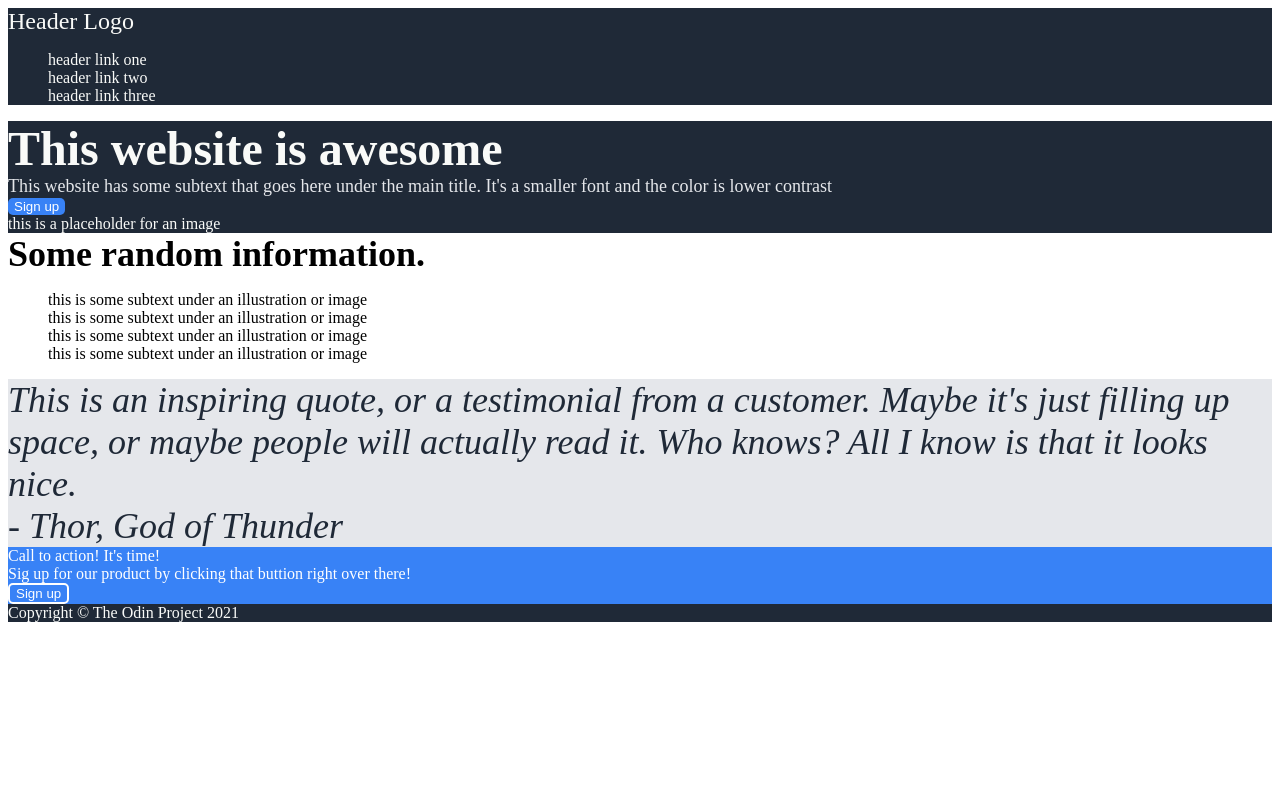
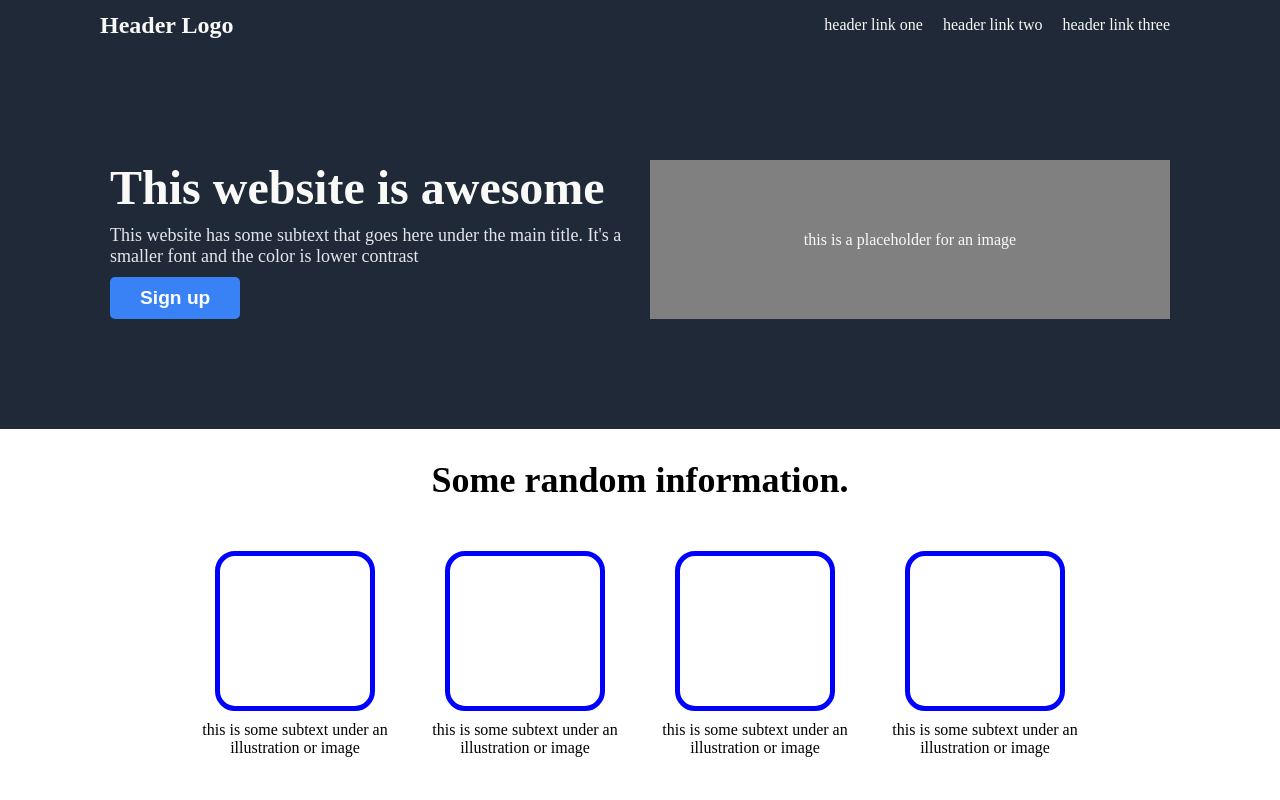
Before and after one commit to henriquemrs85/odin-landing-page, a plain HTML site: page index.html in a window 1280 px wide. Shown: the top 800 px of the page. Drawn offline with Linux system fonts and the light colour scheme.

Commit message:
feat: style site with flex

```diff
--- a/index.html
+++ b/index.html
@@ -30,10 +30,10 @@
         <div class="information">
             <div class="information-title">Some random information.</div>
             <ul class="information-images">
-                <li><div></div>this is some subtext under an illustration or image</li>
-                <li><div></div>this is some subtext under an illustration or image</li>
-                <li><div></div>this is some subtext under an illustration or image</li>
-                <li><div></div>this is some subtext under an illustration or image</li>
+                <li><div class="information-image"></div>this is some subtext under an illustration or image</li>
+                <li><div class="information-image"></div>this is some subtext under an illustration or image</li>
+                <li><div class="information-image"></div>this is some subtext under an illustration or image</li>
+                <li><div class="information-image"></div>this is some subtext under an illustration or image</li>
             </ul>
         </div>
         <div class="quote">
--- a/style.css
+++ b/style.css
@@ -1,5 +1,13 @@
 ul {
     list-style-type: none;
+}
+
+body {
+    margin: 0;
+}
+
+.header, .footer {
+    padding: 0 100px;
 }
 
 .header, .presentation, .footer {
@@ -7,8 +15,35 @@ ul {
     color: #F9FAF8;
 }
 
+.header {
+    display: flex;
+    align-items: center;
+    justify-content: space-between;
+}
+
 .header-logo {
     font-size: 24px;
+    font-weight: bold;
+}
+
+.header-links {
+    display: flex;
+    justify-content: space-between;
+}
+
+.header-links li {
+    margin: auto 10px;
+}
+
+.presentation {
+    display: flex;
+    align-items: stretch;
+    padding: 100px;
+}
+
+.presentation > div {
+    flex: 1;
+    margin: 10px;
 }
 
 .presentation-message-title {
@@ -19,8 +54,45 @@ ul {
 .presentation-message-text {
     font-size: 18px;
     color: #E5E7EB;
+    margin: 10px 0;
 }
 
+.presentation-image {
+    display: flex;
+    align-items: center;
+    justify-content: center;
+    background-color: gray;
+}
+
+.information {
+    display: flex;
+    flex-direction: column;
+    align-items: center;
+    margin: 30px;
+}
+
+.information-images {
+    display: flex;
+    justify-content: center;
+    padding: 0 150px;
+    margin: 50px auto;
+}
+
+.information-images li {
+    display: flex;
+    flex-direction: column;
+    align-items: center;
+    text-align: center;
+    margin: 0 10px;
+}
+
+.information-image {
+    height: 150px;
+    width: 150px;
+    border: 5px solid blue;
+    border-radius: 20px;
+    margin-bottom: 10px;
+}
 .information-title {
     font-size: 36px;
     font-weight: 900;
@@ -32,18 +104,47 @@ ul {
     font-size: 36px;
     font-weight: light;
     font-style: italic;
+    padding: 50px 200px;
+}
+
+.quote-author {
+    font-size: 20px;
+    font-weight: bold;
+    font-style: normal;
+    text-align: right;
+    padding-top: 20px;
 }
 
 .call-action {
     background-color: #3882F6;
     color: white;
+    margin: 100px;
+    border: 2px solid #3882F6;
+    border-radius: 10px;
+    padding: 10px;
+    display: flex;
+    justify-content: space-around;
+    padding: 20px;
+}
+
+.call-action-title {
+    font-size: larger;
+    font-weight: bold;
+}
+
+.footer {
+    text-align: center;
+    padding: 20px;
 }
 
 button {
     background-color: #3882F6;
     color: white;
+    font-weight: bold;
+    font-size: larger;
     border: 0px;
     border-radius: 5px;
+    padding: 10px 30px;
 }
 
 .call-action button {
```
